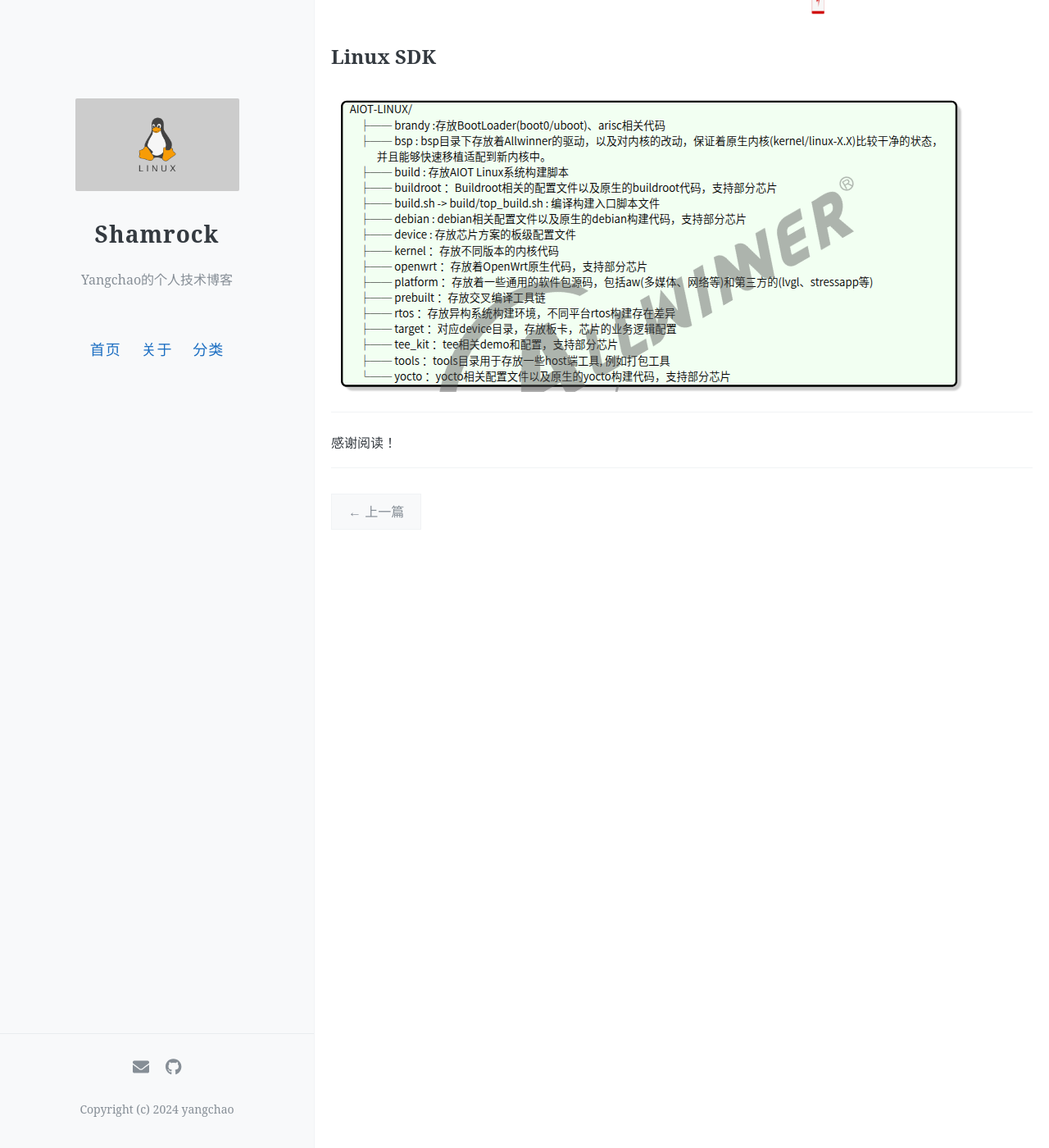
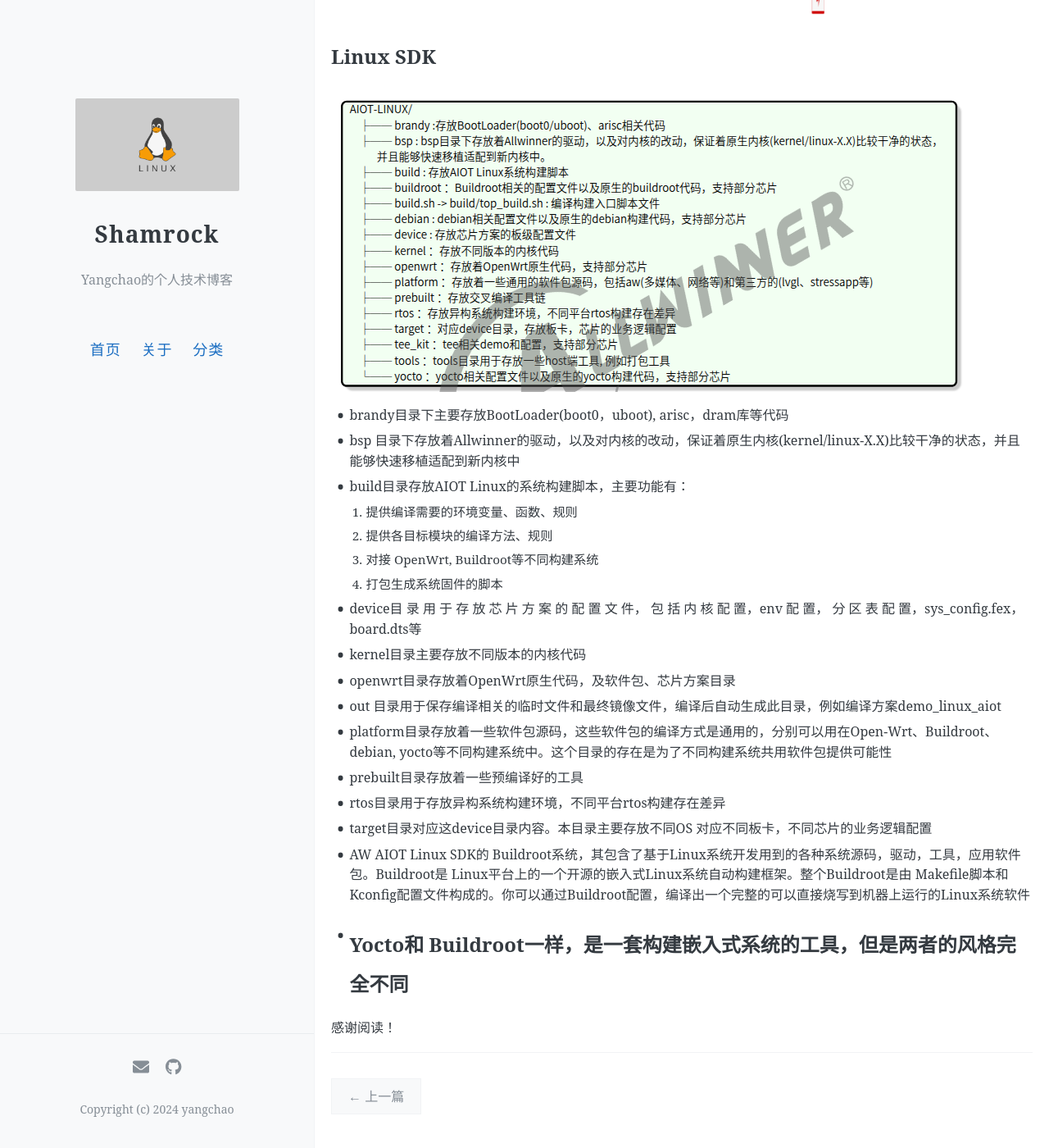
Before and after one commit to yangchao315/yangchao315.github.io, a Jekyll site: the page built from _posts/2025-9-28-Allwinner-A733-overview.md, in a window 1280 px wide and 1400 px high, scrolled down 2894 px. Shown: the whole window at 82% size. Built offline with Jekyll 4.4.1, drawn with Linux system fonts in a browser that asks for light colours; before the commit the page ends 3581 px from its top, so only the background shows below that.

Commit message:
update linux sdk overview

```diff
--- a/_posts/2025-9-28-Allwinner-A733-overview.md
+++ b/_posts/2025-9-28-Allwinner-A733-overview.md
@@ -41,6 +41,24 @@ A733 Soc应用场景
 
 ![Tina SDK](https://yangchao315.github.io/images/Tina-sdk.png)
 
+- brandy目录下主要存放BootLoader(boot0，uboot), arisc，dram库等代码
+- bsp 目录下存放着Allwinner的驱动，以及对内核的改动，保证着原生内核(kernel/linux‑X.X)比较干净的状态，并且能够快速移植适配到新内核中
+- build目录存放AIOT Linux的系统构建脚本，主要功能有：
+    1. 提供编译需要的环境变量、函数、规则
+    2. 提供各目标模块的编译方法、规则
+    3. 对接 OpenWrt, Buildroot等不同构建系统
+    4. 打包生成系统固件的脚本
+
+- device目 录 用 于 存 放 芯 片 方 案 的 配 置 文 件， 包 括 内 核 配 置，env 配 置， 分 区 表 配 置，sys_config.fex，board.dts等
+- kernel目录主要存放不同版本的内核代码
+- openwrt目录存放着OpenWrt原生代码，及软件包、芯片方案目录
+- out 目录用于保存编译相关的临时文件和最终镜像文件，编译后自动生成此目录，例如编译方案demo_linux_aiot
+- platform目录存放着一些软件包源码，这些软件包的编译方式是通用的，分别可以用在Open‑Wrt、Buildroot、debian, yocto等不同构建系统中。这个目录的存在是为了不同构建系统共用软件包提供可能性
+- prebuilt目录存放着一些预编译好的工具
+- rtos目录用于存放异构系统构建环境，不同平台rtos构建存在差异
+- target目录对应这device目录内容。本目录主要存放不同OS 对应不同板卡，不同芯片的业务逻辑配置
+- AW AIOT Linux SDK的 Buildroot系统，其包含了基于Linux系统开发用到的各种系统源码，驱动，工具，应用软件包。Buildroot是 Linux平台上的一个开源的嵌入式Linux系统自动构建框架。整个Buildroot是由  Makefile脚本和Kconfig配置文件构成的。你可以通过Buildroot配置，编译出一个完整的可以直接烧写到机器上运行的Linux系统软件
+- Yocto和 Buildroot一样，是一套构建嵌入式系统的工具，但是两者的风格完全不同
 ---
 
 感谢阅读！
```
